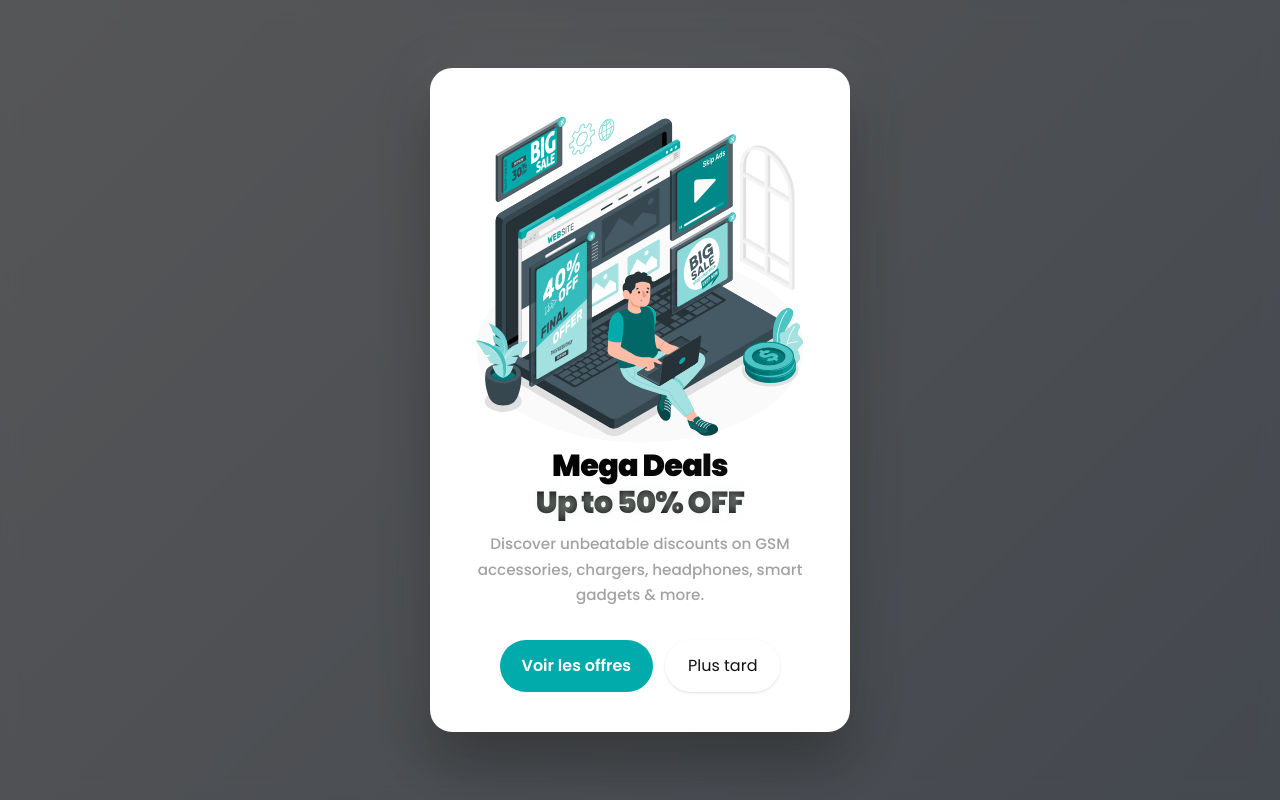
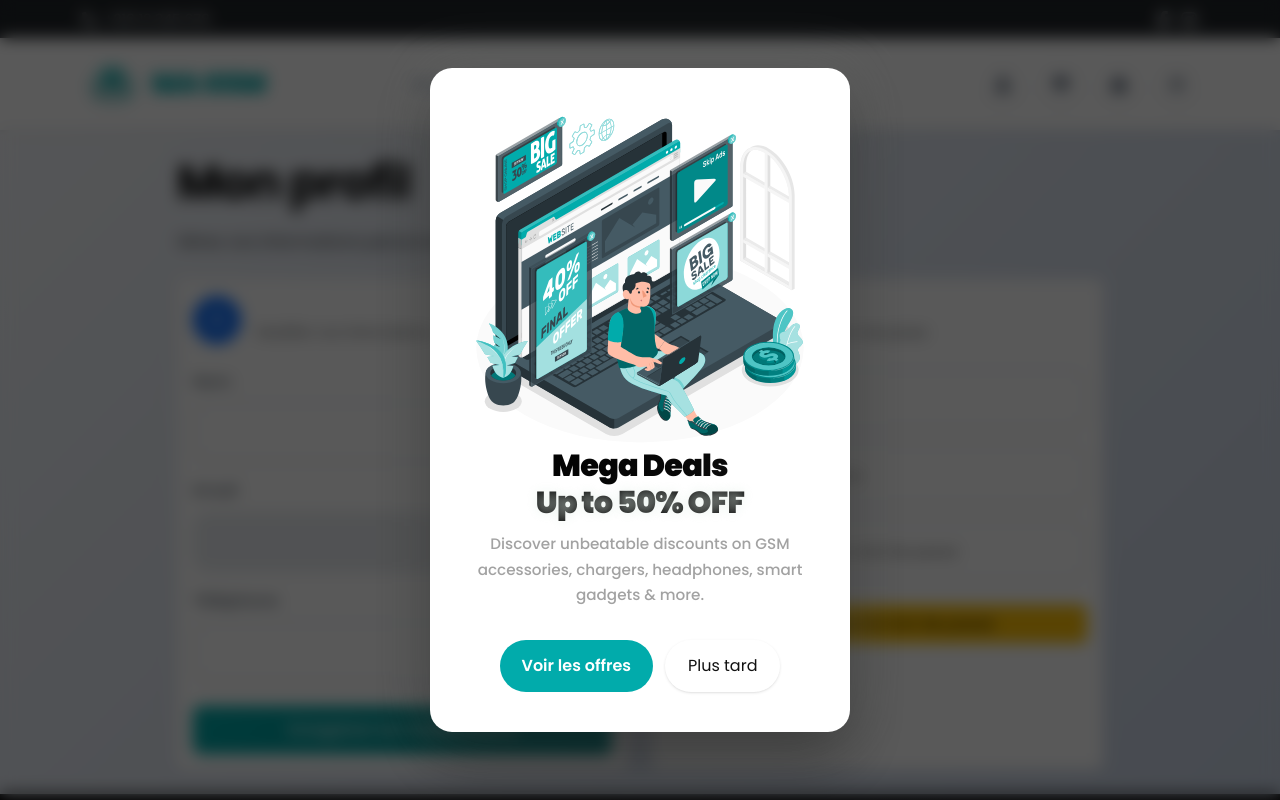
Before and after one commit to tricoders3/MaGsm, a React (Create React App) app in the folder frontend/: page /profile in a window 1280 px wide. Shown: the top 800 px of the page. Built offline with nearby package versions, Linux system fonts and the light colour scheme; no server answers.

Commit message:
feat(frontend): add profile and edit profile pages

```diff
--- a/frontend/src/App.js
+++ b/frontend/src/App.js
@@ -28,6 +28,7 @@ import AdminOffers from "./screens/admin/AdminOffers";
 import AdminAbout from "./screens/admin/AdminAbout";
 import AdminBanner from "./screens/admin/AdminBanner";
 import AdminContact from "./screens/admin/AdminContact";
+import Profile from "./screens/Profile.jsx";
 
 import ProductDetails from "./screens/ProductDetails.jsx";
 import './assets/css/style.css';
@@ -78,6 +79,8 @@ function App() {
   <Route path="/category/:categoryId" element={<SubCategories />} />
   <Route path="/products/category" element={<ProductsCategory />} />
     <Route path="/products" element={<Products />} />
+    <Route path="/profile" element={<Profile />} />
+
 
   <Route
   path="/products/subcategory/:subcategoryId"
--- a/frontend/src/assets/styles/complete-redesign.css
+++ b/frontend/src/assets/styles/complete-redesign.css
@@ -2555,7 +2555,27 @@ h6 { font-size: clamp(1rem, 1.5vw, 1.125rem); }
 .nav-avatar-logout:hover {
   background: #d32f2f;
 }
-
+.nav-avatar-profile {
+  margin-top: 8px;
+  width: 100%;
+  padding: 10px 12px;
+  font-size: 16px;
+  font-weight: 600;
+  border: none;
+  background: #7c98b4;
+  color: var(--white);
+  border-radius: 12px;
+  cursor: pointer;
+  transition:
+  transform 150ms ease,
+  box-shadow 200ms ease,
+  background-color 150ms ease,
+  filter 150ms ease;
+  display: inline-flex;
+  align-items: center;
+  justify-content: center;
+  gap: 10px;
+}
 
 .nav-avatar {
   display: flex;
--- a/frontend/src/components/Navbar.jsx
+++ b/frontend/src/components/Navbar.jsx
@@ -6,7 +6,7 @@ import {
   FaShoppingBag,
   FaBars,
 } from "react-icons/fa";
-import { FiLogOut } from "react-icons/fi";
+import { FiLogOut,FiUser } from "react-icons/fi";
 import logo from "../assets/images/logo.png";
 import { useAuth } from "../context/AuthContext";
 import axios from "axios";
@@ -108,6 +108,19 @@ function NavBar() {
                      <div className="nav-avatar-email">{user.email}</div>
                     </div>
                     </div>
+
+              {/* 👉 Profile */}
+        <button
+  className=" nav-avatar-profile"
+  onClick={() => {
+    navigate("/profile");
+    setShowMenu(false);
+  }}
+>
+  <FiUser size={18} /> Mon profil
+</button>
+
+          <div className="dropdown-divider"></div>
                     <button className="nav-avatar-logout"
                     onClick={() =>
                     { logout();
--- /dev/null
+++ b/frontend/src/screens/Profile.jsx
@@ -0,0 +1,234 @@
+import { useEffect, useState } from "react";
+import axios from "axios";
+import { useAuth } from "../context/AuthContext";
+import BASE_URL from "../constante";
+import { toast } from "react-toastify";
+import { FiUser, FiLock } from "react-icons/fi";
+
+const Profile = () => {
+  const { user, updateUser } = useAuth();
+
+  const [profil, setProfil] = useState({
+    name: "",
+    email: "",
+    phone: "",
+  });
+
+  const [password, setPassword] = useState({
+    currentPassword: "",
+    newPassword: "",
+    confirmPassword: "",
+  });
+
+  const [loading, setLoading] = useState(false);
+
+  useEffect(() => {
+    if (user) {
+      setProfil({
+        name: user.name || "",
+        email: user.email || "",
+        phone: user.phone || "",
+      });
+    }
+  }, [user]);
+
+  const handleProfilChange = (e) =>
+    setProfil({ ...profil, [e.target.name]: e.target.value });
+
+  const handlePasswordChange = (e) =>
+    setPassword({ ...password, [e.target.name]: e.target.value });
+
+  // Mise à jour des informations
+  const updateProfil = async (e) => {
+    e.preventDefault();
+    try {
+      setLoading(true);
+      const { data } = await axios.put(
+        `${BASE_URL}/users/profile`,
+        { name: profil.name, phone: profil.phone },
+        { withCredentials: true }
+      );
+      updateUser(data.user);
+      toast.success("Profil mis à jour avec succès");
+    } catch (err) {
+      toast.error(err.response?.data?.message || "Erreur lors de la mise à jour");
+    } finally {
+      setLoading(false);
+    }
+  };
+
+  // Mise à jour du mot de passe
+  const updatePassword = async (e) => {
+    e.preventDefault();
+
+    if (password.newPassword !== password.confirmPassword) {
+      return toast.error("Les mots de passe ne correspondent pas");
+    }
+
+    try {
+      setLoading(true);
+      await axios.put(
+        `${BASE_URL}/users/update-password`,
+        {
+          currentPassword: password.currentPassword,
+          newPassword: password.newPassword,
+        },
+        { withCredentials: true }
+      );
+      toast.success("Mot de passe modifié avec succès");
+      setPassword({
+        currentPassword: "",
+        newPassword: "",
+        confirmPassword: "",
+      });
+    } catch (err) {
+      toast.error(err.response?.data?.message || "Erreur lors du changement");
+    } finally {
+      setLoading(false);
+    }
+  };
+
+  return (
+    <div className="container py-4">
+      <div className="row justify-content-center">
+        <div className="col-lg-10">
+          <div className="mb-4">
+            <h2 className="fw-bold">Mon profil</h2>
+            <p className="text-muted">
+              Gérez vos informations personnelles et votre sécurité
+            </p>
+          </div>
+
+          <div className="row g-4">
+            {/* Informations personnelles */}
+            <div className="col-md-6">
+              <div className="card border-0 shadow-sm h-100">
+                <div className="card-body">
+                  <div className="d-flex align-items-center mb-4">
+                    <div
+                      className="bg-primary text-white rounded-circle d-flex align-items-center justify-content-center me-3"
+                      style={{ width: 48, height: 48 }}
+                    >
+                      <FiUser size={22} />
+                    </div>
+                    <div>
+                      <h5 className="mb-0">Informations personnelles</h5>
+                      <small className="text-muted">
+                        Modifier vos informations
+                      </small>
+                    </div>
+                  </div>
+
+                  <form onSubmit={updateProfil}>
+                    <div className="mb-3">
+                      <label className="form-label">Nom</label>
+                      <input
+                        className="form-control"
+                        name="name"
+                        value={profil.name}
+                        onChange={handleProfilChange}
+                      />
+                    </div>
+
+                    <div className="mb-3">
+                      <label className="form-label">Email</label>
+                      <input
+                        className="form-control"
+                        value={profil.email}
+                        disabled
+                      />
+                    </div>
+
+                    <div className="mb-4">
+                      <label className="form-label">Téléphone</label>
+                      <input
+                        className="form-control"
+                        name="phone"
+                        value={profil.phone}
+                        onChange={handleProfilChange}
+                      />
+                    </div>
+
+                    <button
+                      className="btn btn-primary w-100"
+                      disabled={loading}
+                    >
+                      Enregistrer les modifications
+                    </button>
+                  </form>
+                </div>
+              </div>
+            </div>
+
+            {/* Sécurité */}
+            <div className="col-md-6">
+              <div className="card border-0 shadow-sm h-100">
+                <div className="card-body">
+                  <div className="d-flex align-items-center mb-4">
+                    <div
+                      className="bg-warning text-white rounded-circle d-flex align-items-center justify-content-center me-3"
+                      style={{ width: 48, height: 48 }}
+                    >
+                      <FiLock size={22} />
+                    </div>
+                    <div>
+                      <h5 className="mb-0">Sécurité</h5>
+                      <small className="text-muted">
+                        Modifier votre mot de passe
+                      </small>
+                    </div>
+                  </div>
+
+                  <form onSubmit={updatePassword}>
+                    <div className="mb-3">
+                      <input
+                        type="password"
+                        className="form-control"
+                        placeholder="Mot de passe actuel"
+                        name="currentPassword"
+                        value={password.currentPassword}
+                        onChange={handlePasswordChange}
+                      />
+                    </div>
+
+                    <div className="mb-3">
+                      <input
+                        type="password"
+                        className="form-control"
+                        placeholder="Nouveau mot de passe"
+                        name="newPassword"
+                        value={password.newPassword}
+                        onChange={handlePasswordChange}
+                      />
+                    </div>
+
+                    <div className="mb-4">
+                      <input
+                        type="password"
+                        className="form-control"
+                        placeholder="Confirmer le nouveau mot de passe"
+                        name="confirmPassword"
+                        value={password.confirmPassword}
+                        onChange={handlePasswordChange}
+                      />
+                    </div>
+
+                    <button
+                      className="btn btn-warning w-100"
+                      disabled={loading}
+                    >
+                      Mettre à jour le mot de passe
+                    </button>
+                  </form>
+                </div>
+              </div>
+            </div>
+          </div>
+
+        </div>
+      </div>
+    </div>
+  );
+};
+
+export default Profile;
```
